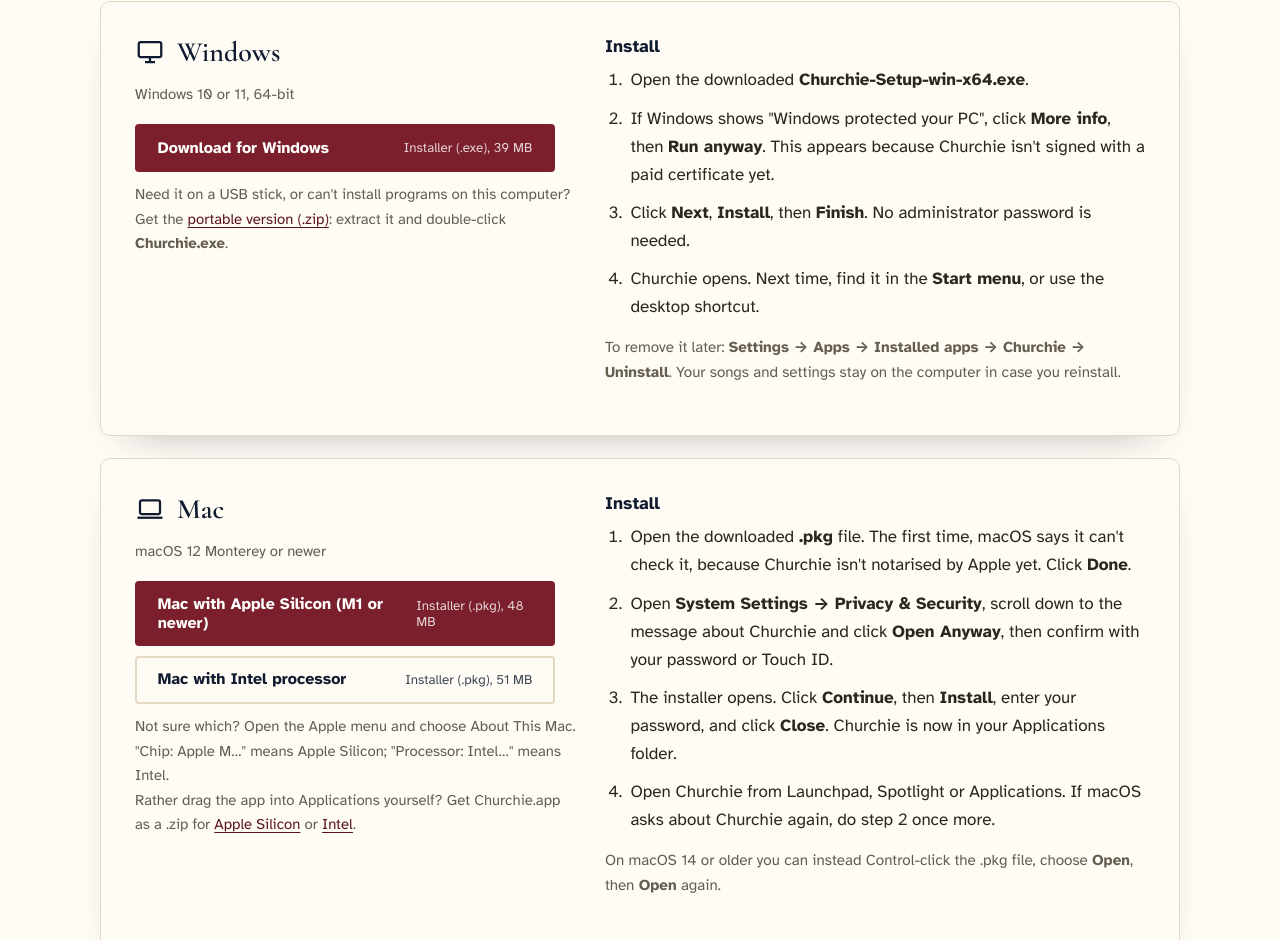
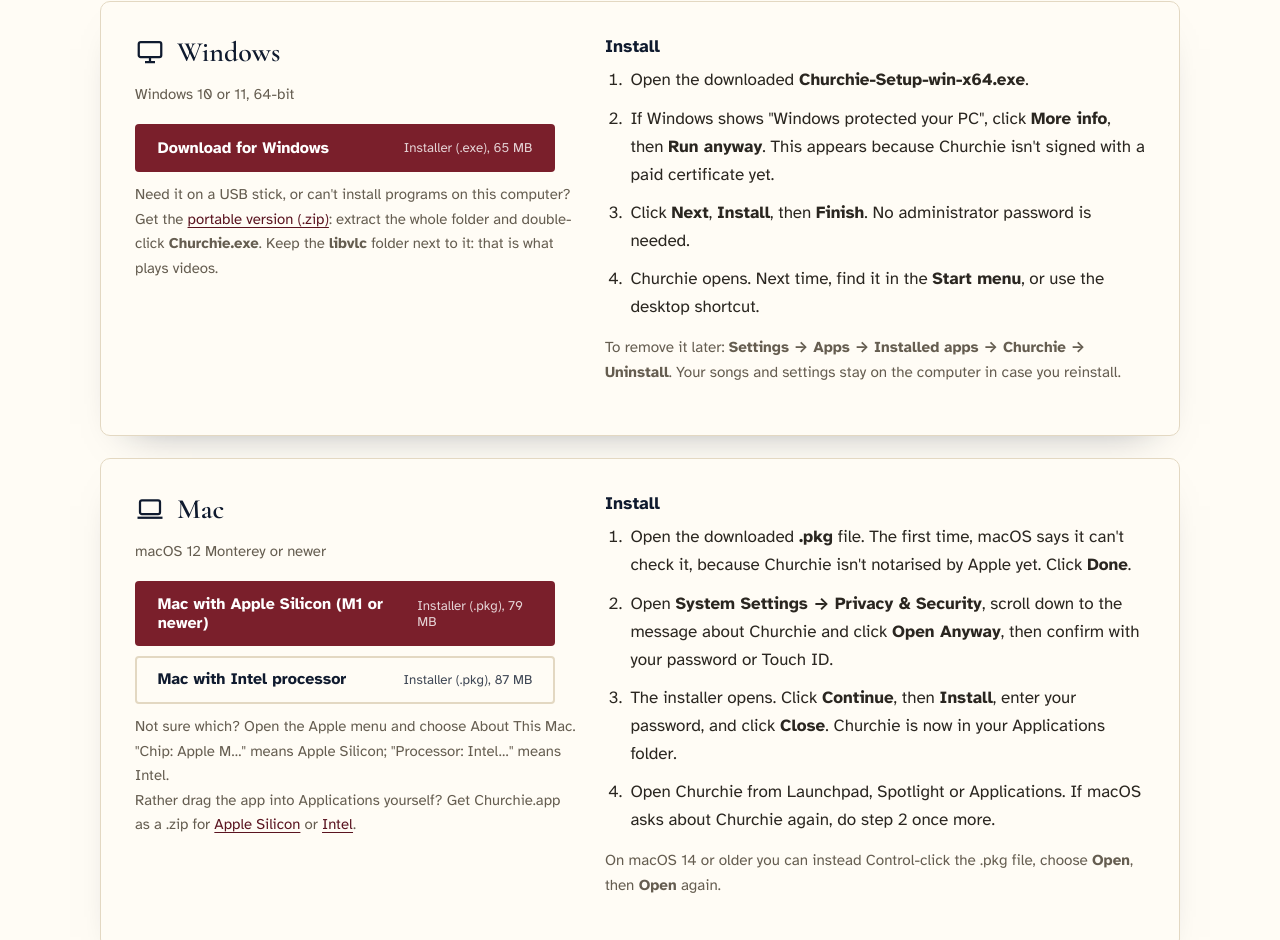
Before and after one commit to Rioland/churchie, a plain HTML site: page website/download.html in a window 1280 px wide. Shown: the part 944-1884 px from the top of the page. Drawn offline with nearby package versions, Linux system fonts and the light colour scheme.

Commit message:
Website: 0.4.0 download sizes; portable Windows zip needs its libvlc folder
Co-Authored-By: Claude Opus 5.5 <noreply@anthropic.com>
Claude-Session: https://claude.ai/code/session_01E7394JDi5xPBMFjfEQrzCk

```diff
--- a/website/download.html
+++ b/website/download.html
@@ -78,10 +78,10 @@
               <p class="meta">Windows 10 or 11, 64-bit</p>
               <div class="downloads">
                 <a class="btn btn-primary" href="/get/Churchie-Setup-win-x64.exe">
-                  <span>Download for Windows</span><small>Installer (.exe), 39 MB</small>
+                  <span>Download for Windows</span><small>Installer (.exe), 65 MB</small>
                 </a>
               </div>
-              <p class="meta">Need it on a USB stick, or can't install programs on this computer? Get the <a href="/get/Churchie-win-x64.zip">portable version (.zip)</a>: extract it and double-click <strong>Churchie.exe</strong>.</p>
+              <p class="meta">Need it on a USB stick, or can't install programs on this computer? Get the <a href="/get/Churchie-win-x64.zip">portable version (.zip)</a>: extract the whole folder and double-click <strong>Churchie.exe</strong>. Keep the <strong>libvlc</strong> folder next to it: that is what plays videos.</p>
             </div>
             <div>
               <h3>Install</h3>
@@ -104,10 +104,10 @@
               <p class="meta">macOS 12 Monterey or newer</p>
               <div class="downloads">
                 <a class="btn btn-primary" href="/get/Churchie-osx-arm64.pkg">
-                  <span>Mac with Apple Silicon (M1 or newer)</span><small>Installer (.pkg), 48 MB</small>
+                  <span>Mac with Apple Silicon (M1 or newer)</span><small>Installer (.pkg), 79 MB</small>
                 </a>
                 <a class="btn btn-light" href="/get/Churchie-osx-x64.pkg">
-                  <span>Mac with Intel processor</span><small>Installer (.pkg), 51 MB</small>
+                  <span>Mac with Intel processor</span><small>Installer (.pkg), 87 MB</small>
                 </a>
               </div>
               <p class="meta">Not sure which? Open the Apple menu and choose About This Mac. "Chip: Apple M…" means Apple Silicon; "Processor: Intel…" means Intel.</p>
```
